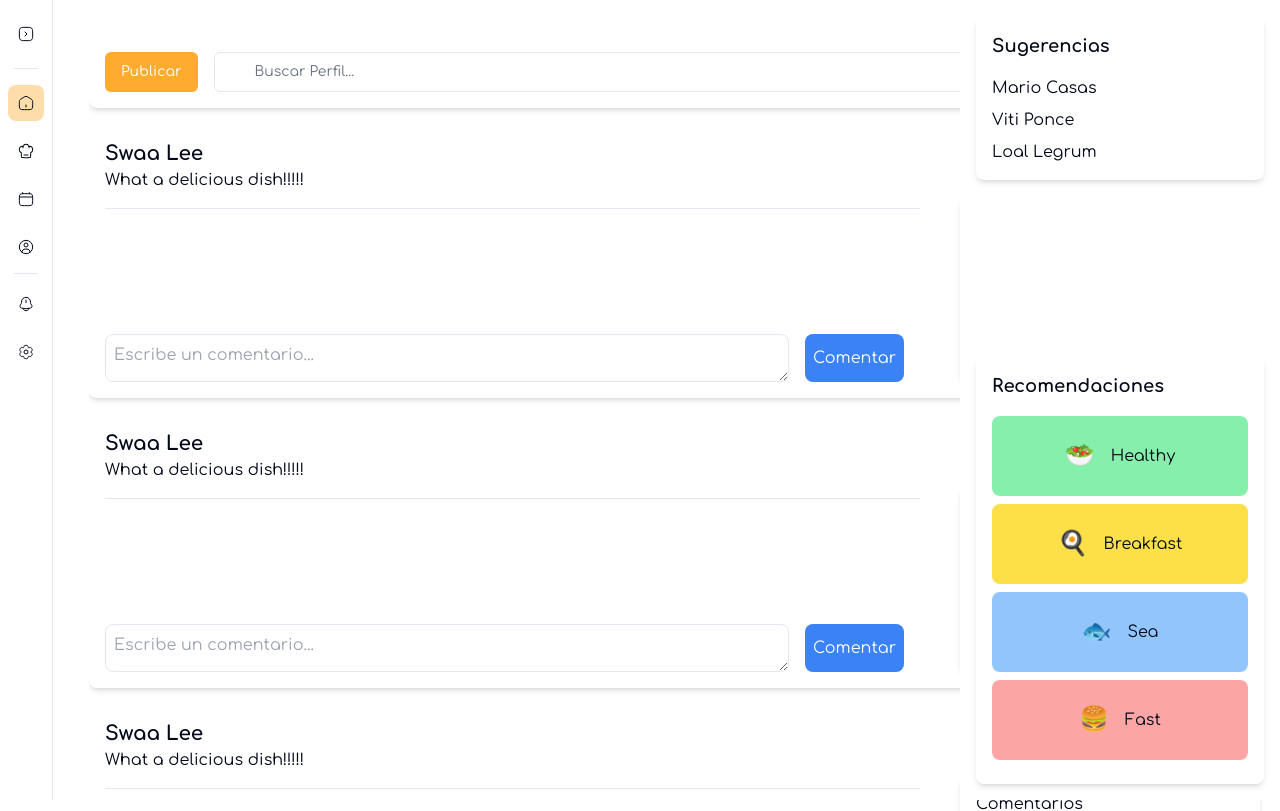
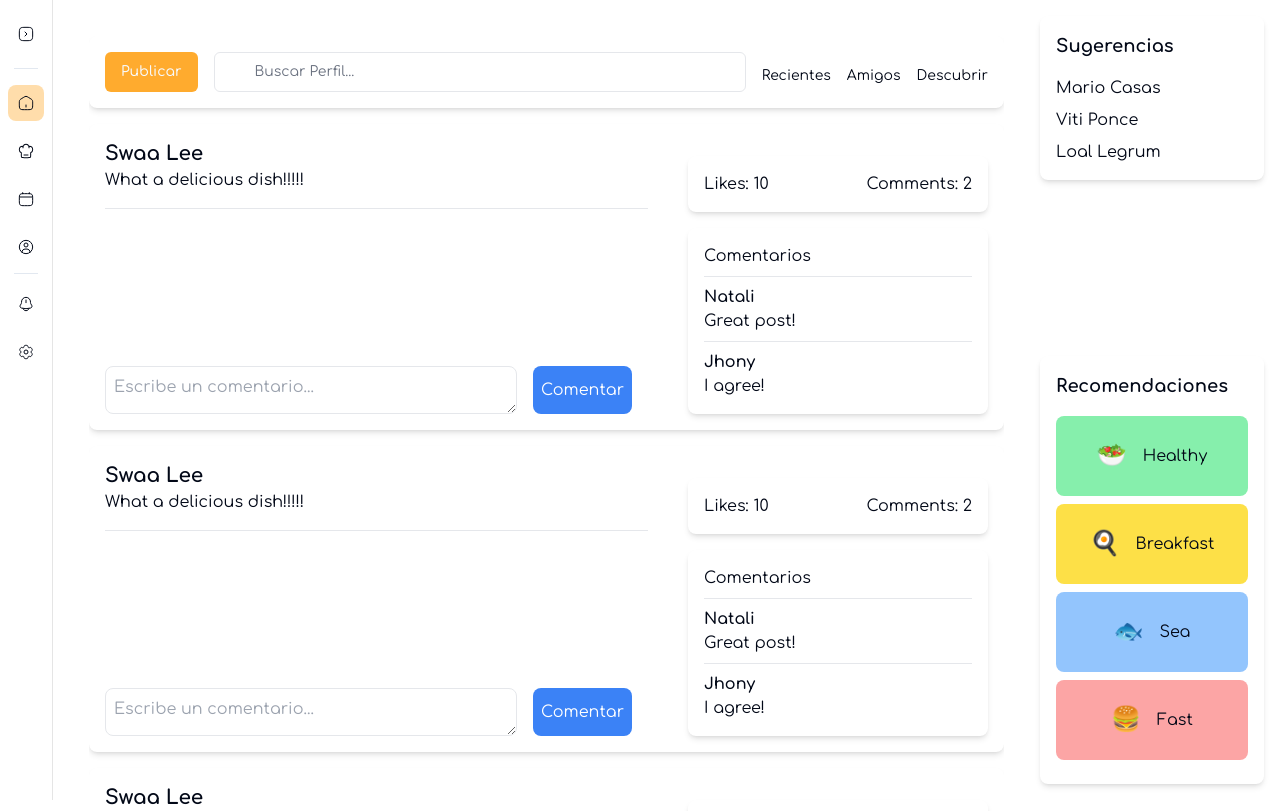
Before and after one commit to JoseCondori17/Proyecto-de-Recetas, a Next.js app in the folder frontend/: page /home in a window 1280 px wide. Shown: the top 811 px of the page. Built offline with nearby package versions, Linux system fonts and the light colour scheme.

Commit message:
frontend comunity
modificaciones adicionales

```diff
--- a/frontend/src/app/globals.css
+++ b/frontend/src/app/globals.css
@@ -1,3 +1,4 @@
+/* globals.css */
 @tailwind base;
 @tailwind components;
 @tailwind utilities;
@@ -6,60 +7,43 @@
   :root {
     --background: 0 0% 100%;
     --foreground: 222.2 84% 4.9%;
-
     --card: 0 0% 100%;
     --card-foreground: 222.2 84% 4.9%;
-
     --popover: 0 0% 100%;
     --popover-foreground: 222.2 84% 4.9%;
-
     --primary: 36 100 59;
     --primary-foreground: 210 40% 98%;
-
     --secondary: 210 40% 96.1%;
     --secondary-foreground: 222.2 47.4% 11.2%;
-
     --muted: 210 40% 96.1%;
     --muted-foreground: 215.4 16.3% 46.9%;
-
     --accent: 210 40% 96.1%;
     --accent-foreground: 222.2 47.4% 11.2%;
-
     --destructive: 0 84.2% 60.2%;
     --destructive-foreground: 210 40% 98%;
-
     --border: 214.3 31.8% 91.4%;
     --input: 214.3 31.8% 91.4%;
     --ring: 222.2 84% 4.9%;
-
     --radius: 0.5rem;
   }
 
   .dark {
     --background: 222.2 84% 4.9%;
     --foreground: 210 40% 98%;
-
     --card: 222.2 84% 4.9%;
     --card-foreground: 210 40% 98%;
-
     --popover: 222.2 84% 4.9%;
     --popover-foreground: 210 40% 98%;
-
     --primary: 210 40% 98%;
     --primary-foreground: 222.2 47.4% 11.2%;
-
     --secondary: 217.2 32.6% 17.5%;
     --secondary-foreground: 210 40% 98%;
-
     --muted: 217.2 32.6% 17.5%;
     --muted-foreground: 215 20.2% 65.1%;
-
     --accent: 217.2 32.6% 17.5%;
     --accent-foreground: 210 40% 98%;
-
     --destructive: 0 62.8% 30.6%;
     --destructive-foreground: 210 40% 98%;
-
     --border: 217.2 32.6% 17.5%;
     --input: 217.2 32.6% 17.5%;
     --ring: 212.7 26.8% 83.9%;
@@ -68,9 +52,11 @@
 
 @layer base {
   * {
-      @apply border-border;
+    box-sizing: border-box; /* Asegúrate de que todos los elementos utilicen border-box */
   }
   body {
+    margin: 0; /* Elimina el margen predeterminado del cuerpo */
+    padding: 0; /* Elimina el padding predeterminado del cuerpo */
     @apply bg-background text-foreground;
   }
 }
--- a/frontend/src/app/home/page.tsx
+++ b/frontend/src/app/home/page.tsx
@@ -7,15 +7,19 @@ import Recommendations from '@/components/community/Recommendations';
 const Community = () => {
   return (
     <div>
-      <aside className="w-16 bg-gray-200 flex-shrink-0"></aside>
-      <div className="flex-1 flex flex-col mx-4 my-4 overflow-auto w-full mr-80">
+      <div className="w-16 bg-gray-200 flex-shrink-0"></div>
+      <div className="flex-1 flex flex-col mx-4 my-4 overflow-auto mr-64">
         <Top />
-        <Feed /><Feed /><Feed />
+        <div className="flex flex-col space-y-4">
+          <Feed />
+          <Feed />
+          <Feed />
+        </div>
       </div>
-      <aside className="w-80 bg-white flex-shrink-0 fixed top-0 right-0 h-screen flex flex-col justify-between px-4 py-4 overflow-hidden">
+      <div className="w-64 bg-white flex-shrink-0 fixed top-0 right-0 h-screen flex flex-col justify-between px-4 py-4 overflow-y-auto right-sidebar">
         <Suggestions />
         <Recommendations />
-      </aside>
+      </div>
     </div>
   );
 };
--- a/frontend/src/components/community/BuscadorPerfil.tsx
+++ b/frontend/src/components/community/BuscadorPerfil.tsx
@@ -0,0 +1,16 @@
+// components/BuscadorPerfil.js
+const BuscadorPerfil = () => {
+    return (
+      <div className="ml-4 relative flex flex-1 flex-shrink-0">
+        <label htmlFor="search" className="sr-only">Search</label>
+        <input
+          id="search"
+          type="text"
+          className="peer block w-full rounded-md border border-gray-200 py-[9px] pl-10 text-sm outline-2 placeholder:text-gray-500"
+          placeholder="Buscar Perfil..."
+        />
+      </div>
+    );
+  };
+
+  export default BuscadorPerfil;
--- a/frontend/src/components/community/Feed.tsx
+++ b/frontend/src/components/community/Feed.tsx
@@ -27,21 +27,20 @@ const Feed: React.FC<{ className?: string }> = ({ className = "" }) => {
   };
 
   return (
-    <div className={`bg-white rounded-lg p-4  mt-4 shadow-md ${className} flex`}>
-      <div className="flex-1 pr-10 flex flex-col"> {/* Columna izquierda con contenido y formulario */}
+    <div className={`bg-white rounded-lg p-4 mt-4 shadow-md ${className} flex`}>
+      <div className="flex-1 pr-10 flex flex-col">
         <div>
           <div className="border-b pb-4 mb-4">
             <h2 className="text-xl font-bold">Swaa Lee</h2>
             <p>What a delicious dish!!!!!</p>
           </div>
-          {/* Mueve el CommentForm fuera de este div para que esté al final */}
         </div>
-        <div className="mt-auto"> {/* Asegura que el CommentForm esté en la parte inferior */}
+        <div className="mt-auto">
           <CommentForm onAddComment={addComment} />
         </div>
       </div>
-      <div className="w-[300px] ml-auto flex flex-col items-end"> {/* Columna derecha con LikesComments y NewComments */}
-        <LikesComments comments={comments} likes={10} /> {/* Pasar la lista de comentarios y el número de "likes" */}
+      <div className="w-[300px] ml-auto flex flex-col items-end">
+        <LikesComments comments={comments} likes={10} />
         <NewComments comments={comments} />
       </div>
     </div>
--- a/frontend/src/components/community/LikesComments.tsx
+++ b/frontend/src/components/community/LikesComments.tsx
@@ -1,13 +1,21 @@
-// components/BuscadorPerfil.js
-const BuscadorPerfil = () => {
+type Comment = {
+    id: number;
+    user: string;
+    text: string;
+  };
+
+  type LikesCommentsProps = {
+    comments?: Comment[];  // comments ahora es opcional
+    likes: number;
+  };
+
+  const LikesComments: React.FC<LikesCommentsProps> = ({ comments = [], likes }) => {
     return (
-        <div className="ml-4 relative flex flex-1 flex-shrink-0">
-            <label htmlFor="search" className="sr-only">Search</label>
-            <input
-            className="peer block w-full rounded-md border border-gray-200 py-[9px] pl-10 text-sm outline-2 placeholder:text-gray-500"
-            placeholder={'Buscar Perfil...'}/>
-        </div>
+      <div className="bg-white p-4 rounded-lg flex justify-between items-center shadow-md mt-4 w-full">
+        <p>Likes: {likes}</p>
+        <p>Comments: {comments.length}</p>
+      </div>
     );
   };
 
-  export default BuscadorPerfil;
+  export default LikesComments;
--- a/frontend/src/components/community/Recommendations.tsx
+++ b/frontend/src/components/community/Recommendations.tsx
@@ -1,3 +1,4 @@
+// components/Recommendations.js
 import Link from "next/link";
 
 const Recommendations = () => {
--- a/frontend/src/components/community/Top.tsx
+++ b/frontend/src/components/community/Top.tsx
@@ -1,6 +1,6 @@
 // components/Top.js
 import { Button } from "@/components/ui/button";
-import BuscadorPerfil from "./LikesComments";
+import BuscadorPerfil from "./BuscadorPerfil"; // Cambia esto para importar BuscadorPerfil
 
 const Top = ({ className = "" }) => {
   return (
```
Also changed, not shown: frontend/src/components/community/Suggestions.tsx (indentation only). Lines whose indentation alone changed are shown as unchanged.
